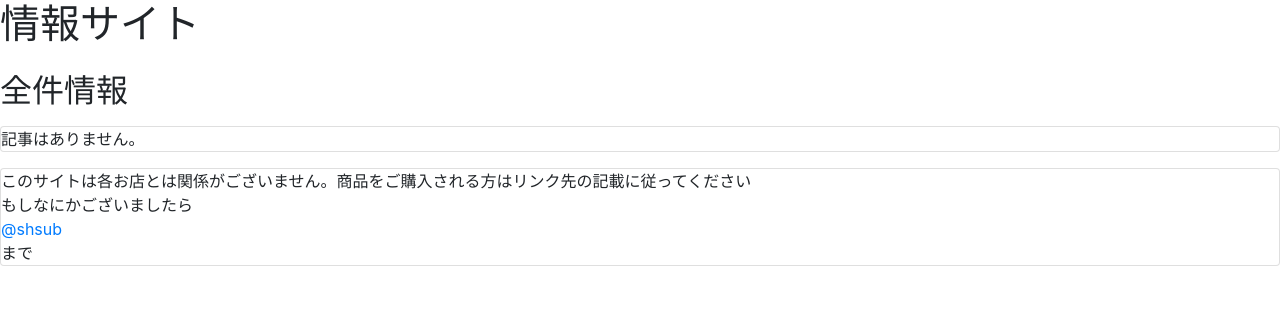
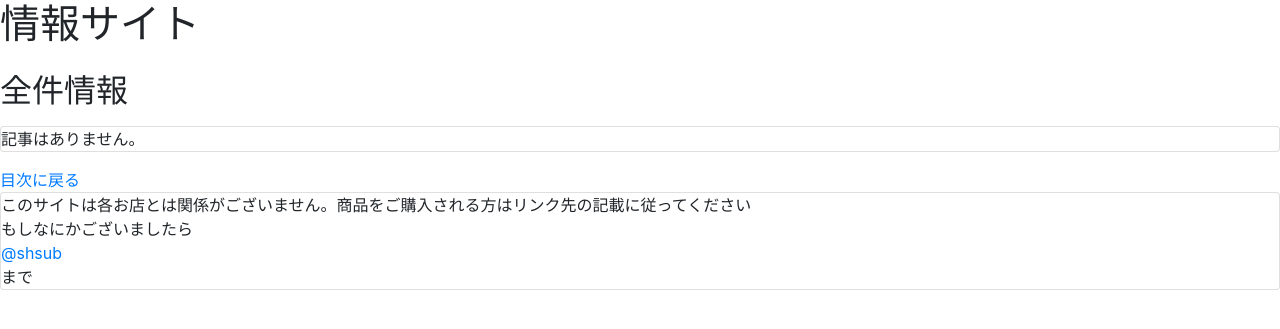
Before and after one commit to showyou/numazu_katteni_ouen, a Django app: template numazu_shop/lists/templates/lists/article_list.html in a window 1280 px wide. Shown: the top 329 px of the page. Run offline with Django 3.2, Linux system fonts and the light colour scheme; the template is opened without the code that fills it, so the values that code supplies are empty; some libraries are stand-ins or nearby versions.

Commit message:
add return to index

```diff
--- a/numazu_shop/lists/templates/lists/article_list.html
+++ b/numazu_shop/lists/templates/lists/article_list.html
@@ -22,4 +22,5 @@
         記事はありません。
     </div>
 {% endif %}
+    <div class="link"><a href="{% url 'index' %}">目次に戻る</a></div>
 {% endblock %}
```
